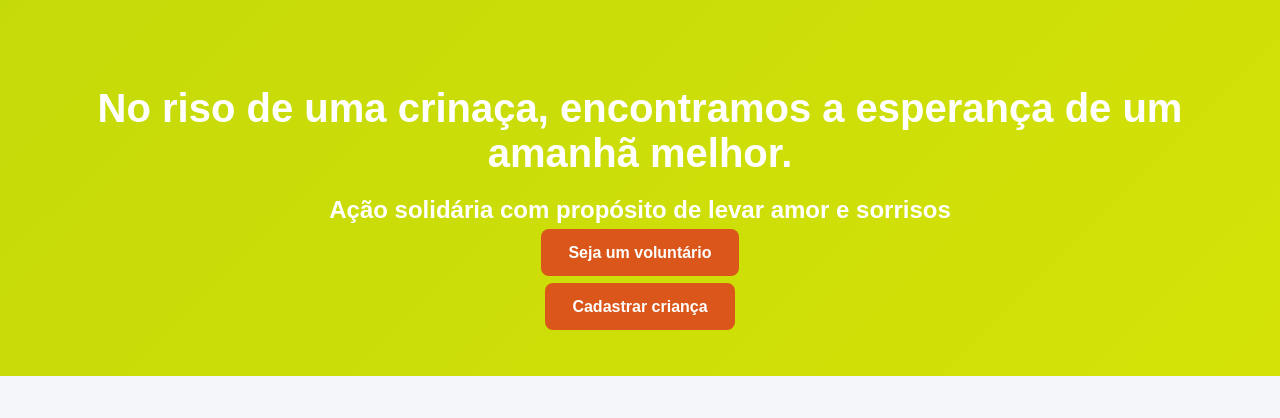
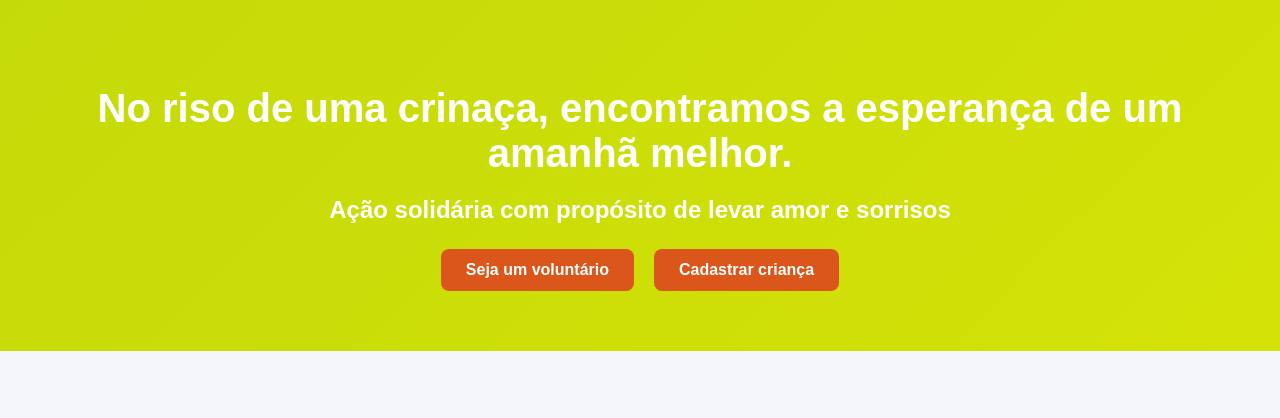
Before and after one commit to rsantozz/site-acao-criana-feliz, a plain HTML site: page index.html in a window 1280 px wide. Shown: the part 287-705 px from the top of the page. Drawn offline with Linux system fonts and the light colour scheme.

Commit message:
Add button styles and restructure hero section

```diff
--- a/index.html
+++ b/index.html
@@ -100,6 +100,33 @@
             padding: 20px;
             margin-top: 40px;
         }
+        .botoes-hero {
+            margin-top: 25px;
+            display: flex;
+            justify-content: center;
+            gap: 20px;
+            flex-wrap: wrap;
+        }
+        .btn {
+            padding: 12px 25px;
+            border-radius: 8px;
+            text-decoration: none;
+            font-weight: bold;
+            transition: 0.3s;
+        }
+
+        .btn-voluntario {
+            background: #da561a;
+            color: white;
+        }
+        .btn-crianca {
+            background: #1e3a8a;
+            color: white;
+        }
+        .btn:hover{
+            transform: scale(1.05);
+            opacity: 0.9;
+        }
     </style>
 </head>
 
@@ -113,11 +140,10 @@
 <section class="hero">
     <h1>No riso de uma crinaça, encontramos a esperança de um amanhã melhor.</h1>
     <h2>Ação solidária com propósito de levar amor e sorrisos</h2>
-    <a href="#formulario" class="btn">Seja um voluntário</a>
-    <br>
-    <br>
-    <br>
-     <a href="#cadastro-crianca" class="btn">Cadastrar criança </a>
+     <div class="botoes-hero">
+        <a href="#formulario" class="btn">Seja um voluntário</a>
+        <a href="#cadastro-crianca" class="btn">Cadastrar criança </a>
+    </div>
 </section>
 
 
```
